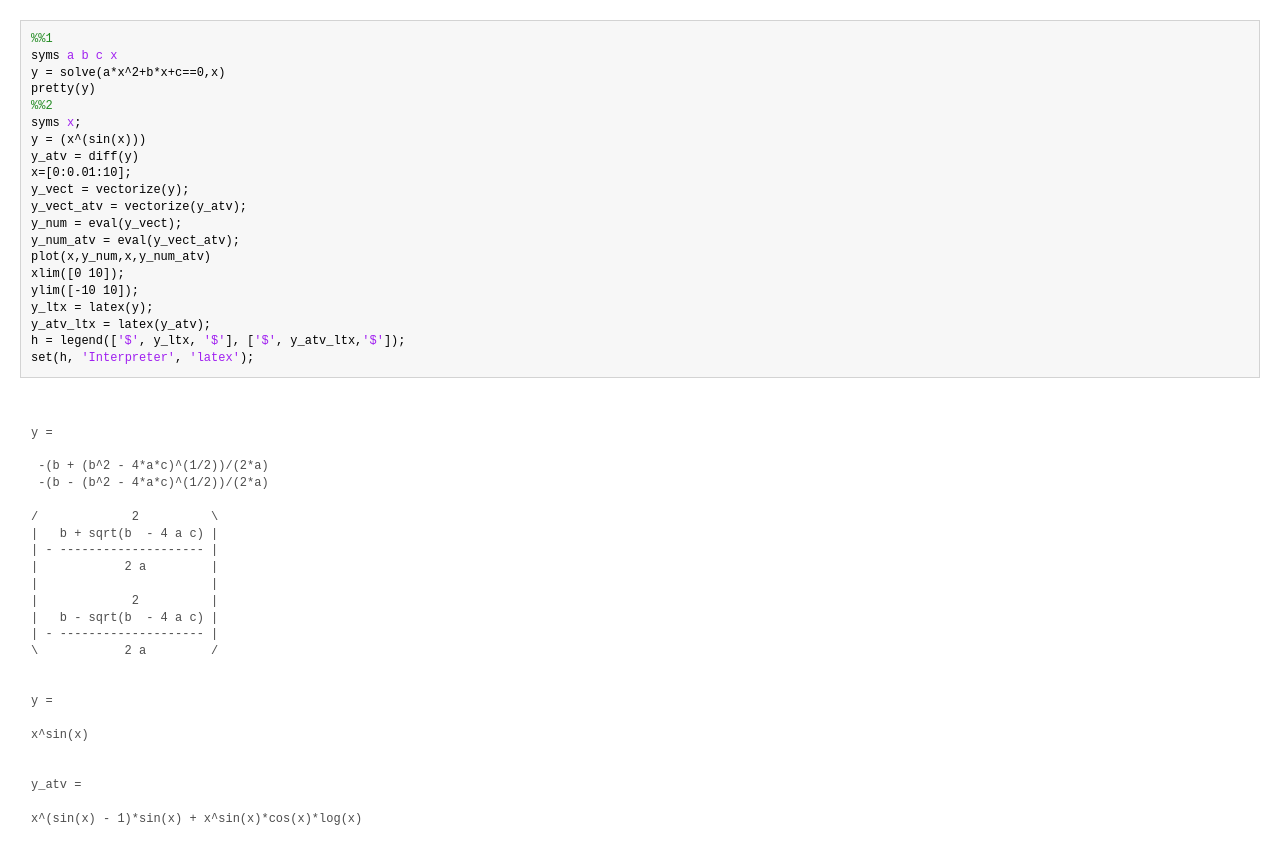
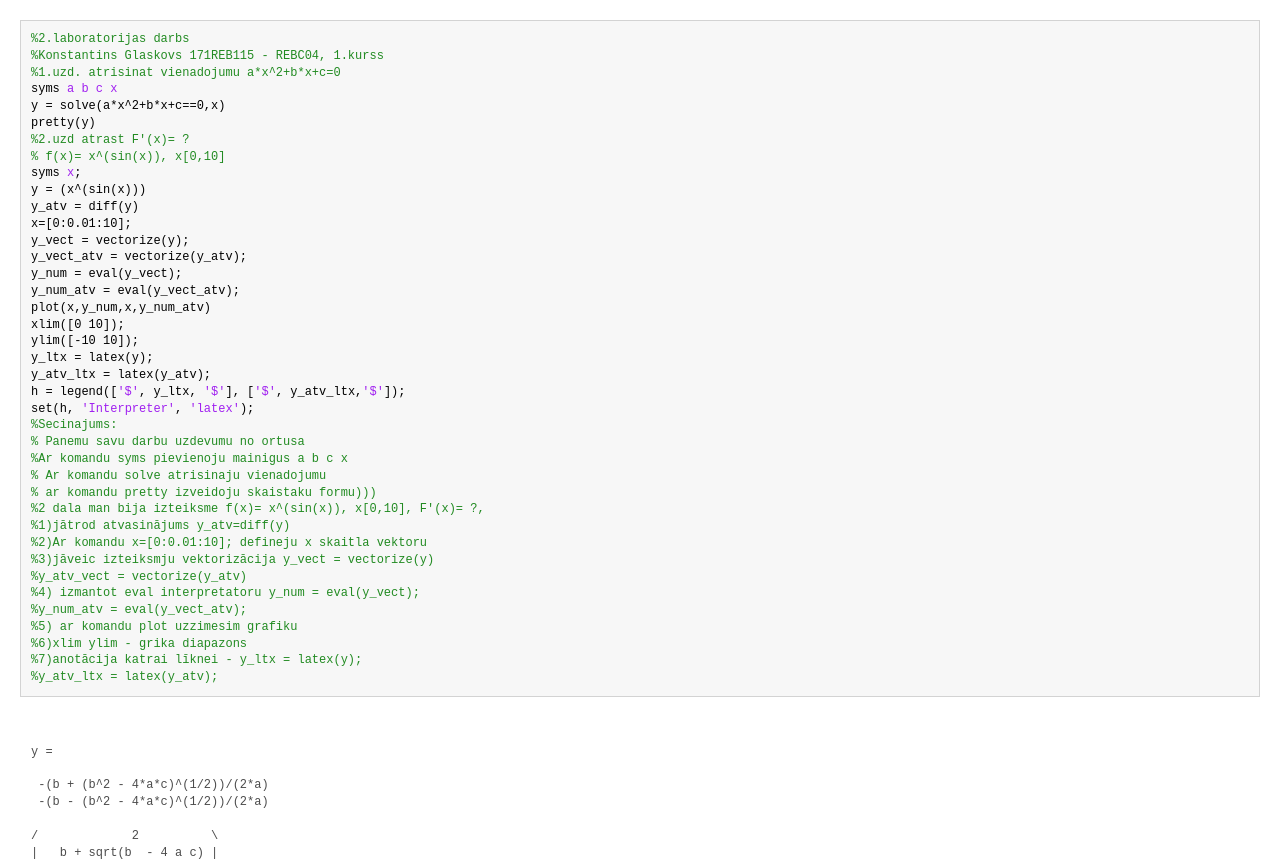
Before and after one commit to Rodnac1/DMI, a plain HTML site: page matlab/html/lab2.html in a window 1280 px wide. Shown: the top 859 px of the page. Drawn offline with Linux system fonts and the light colour scheme.

Commit message:
20171215_16_05

```diff
--- a/matlab/html/lab2.html
+++ b/matlab/html/lab2.html
@@ -66,11 +66,14 @@ table td { padding:7px 5px; text-align:left; vertical-align:top; border:1px soli
 
 
 
-  </style></head><body><div class="content"><pre class="codeinput"><span class="comment">%%1</span>
+  </style></head><body><div class="content"><pre class="codeinput"><span class="comment">%2.laboratorijas darbs</span>
+<span class="comment">%Konstantins Glaskovs 171REB115 - REBC04, 1.kurss</span>
+<span class="comment">%1.uzd. atrisinat vienadojumu a*x^2+b*x+c=0</span>
 syms <span class="string">a</span> <span class="string">b</span> <span class="string">c</span> <span class="string">x</span>
 y = solve(a*x^2+b*x+c==0,x)
 pretty(y)
-<span class="comment">%%2</span>
+<span class="comment">%2.uzd atrast F'(x)= ?</span>
+<span class="comment">% f(x)= x^(sin(x)), x[0,10]</span>
 syms <span class="string">x</span>;
 y = (x^(sin(x)))
 y_atv = diff(y)
@@ -86,6 +89,22 @@ y_ltx = latex(y);
 y_atv_ltx = latex(y_atv);
 h = legend([<span class="string">'$'</span>, y_ltx, <span class="string">'$'</span>], [<span class="string">'$'</span>, y_atv_ltx,<span class="string">'$'</span>]);
 set(h, <span class="string">'Interpreter'</span>, <span class="string">'latex'</span>);
+<span class="comment">%Secinajums:</span>
+<span class="comment">% Panemu savu darbu uzdevumu no ortusa</span>
+<span class="comment">%Ar komandu syms pievienoju mainigus a b c x</span>
+<span class="comment">% Ar komandu solve atrisinaju vienadojumu</span>
+<span class="comment">% ar komandu pretty izveidoju skaistaku formu)))</span>
+<span class="comment">%2 dala man bija izteiksme f(x)= x^(sin(x)), x[0,10], F'(x)= ?,</span>
+<span class="comment">%1)j&#257;trod atvasin&#257;jums y_atv=diff(y)</span>
+<span class="comment">%2)Ar komandu x=[0:0.01:10]; defineju x skaitla vektoru</span>
+<span class="comment">%3)j&#257;veic izteiksmju vektoriz&#257;cija y_vect = vectorize(y)</span>
+<span class="comment">%y_atv_vect = vectorize(y_atv)</span>
+<span class="comment">%4) izmantot eval interpretatoru y_num = eval(y_vect);</span>
+<span class="comment">%y_num_atv = eval(y_vect_atv);</span>
+<span class="comment">%5) ar komandu plot uzzimesim grafiku</span>
+<span class="comment">%6)xlim ylim - grika diapazons</span>
+<span class="comment">%7)anot&#257;cija katrai l&#299;knei - y_ltx = latex(y);</span>
+<span class="comment">%y_atv_ltx = latex(y_atv);</span>
 </pre><pre class="codeoutput">
 y =
 
@@ -114,11 +133,14 @@ x^(sin(x) - 1)*sin(x) + x^sin(x)*cos(x)*log(x)
 
 </pre><img vspace="5" hspace="5" src="lab2_01.png" alt=""> <p class="footer"><br><a href="http://www.mathworks.com/products/matlab/">Published with MATLAB&reg; R2016b</a><br></p></div><!--
 ##### SOURCE BEGIN #####
-%%1
+%2.laboratorijas darbs
+%Konstantins Glaskovs 171REB115 - REBC04, 1.kurss
+%1.uzd. atrisinat vienadojumu a*x^2+b*x+c=0
 syms a b c x
 y = solve(a*x^2+b*x+c==0,x)
 pretty(y)
-%%2
+%2.uzd atrast F'(x)= ?
+% f(x)= x^(sin(x)), x[0,10]
 syms x;
 y = (x^(sin(x)))
 y_atv = diff(y)
@@ -134,5 +156,21 @@ y_ltx = latex(y);
 y_atv_ltx = latex(y_atv);
 h = legend(['$', y_ltx, '$'], ['$', y_atv_ltx,'$']);
 set(h, 'Interpreter', 'latex');
+%Secinajums:
+% Panemu savu darbu uzdevumu no ortusa
+%Ar komandu syms pievienoju mainigus a b c x
+% Ar komandu solve atrisinaju vienadojumu
+% ar komandu pretty izveidoju skaistaku formu)))
+%2 dala man bija izteiksme f(x)= x^(sin(x)), x[0,10], F'(x)= ?,
+%1)jātrod atvasinājums y_atv=diff(y)
+%2)Ar komandu x=[0:0.01:10]; defineju x skaitla vektoru
+%3)jāveic izteiksmju vektorizācija y_vect = vectorize(y)
+%y_atv_vect = vectorize(y_atv)
+%4) izmantot eval interpretatoru y_num = eval(y_vect);
+%y_num_atv = eval(y_vect_atv);
+%5) ar komandu plot uzzimesim grafiku
+%6)xlim ylim - grika diapazons
+%7)anotācija katrai līknei - y_ltx = latex(y);
+%y_atv_ltx = latex(y_atv);
 ##### SOURCE END #####
 --></body></html>
```
Also changed, not shown: matlab/html/lab2.png, matlab/html/lab2_01.png, 1 other file.
